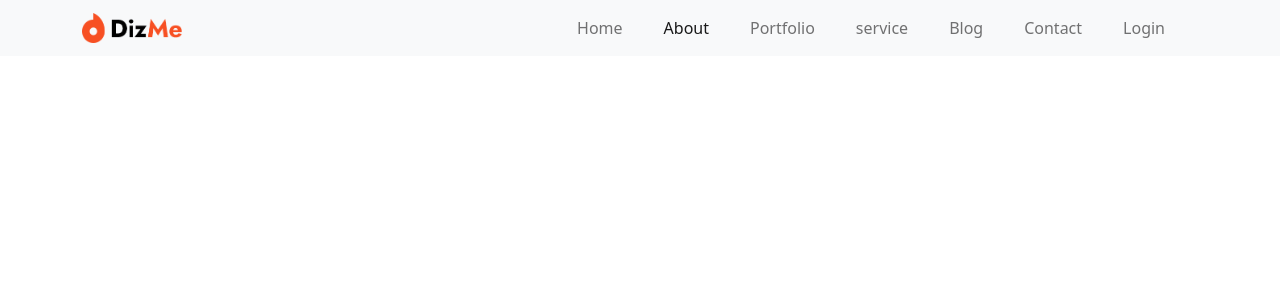
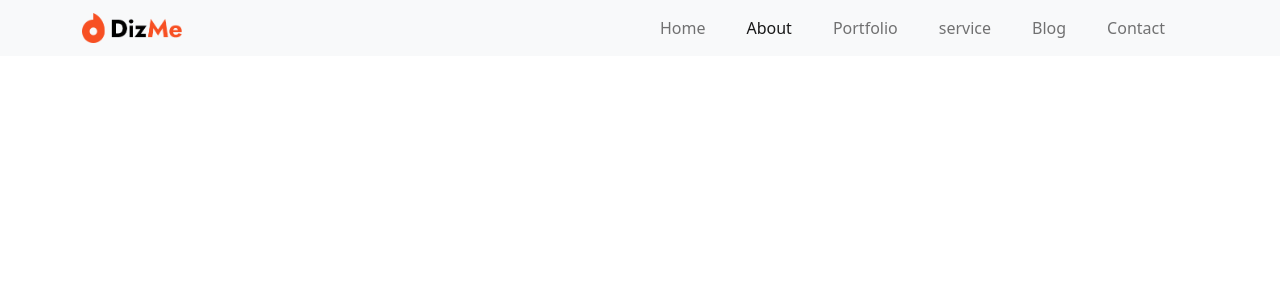
Before and after one commit to Arjunakurniawan/portfolio-dizme, a React (Create React App) app: page / in a window 1280 px wide. Shown: the top 300 px of the page. Built offline with nearby package versions, Linux system fonts and the light colour scheme.

Commit message:
Menghapus navbar login

```diff
--- a/src/App.js
+++ b/src/App.js
@@ -53,11 +53,6 @@ const app = () => {
                   Contact
                 </a>
               </li>
-              <li className="nav-item">
-                <a className="nav-link" href="#">
-                  Login
-                </a>
-              </li>
             </ul>
           </div>
         </div>
```
